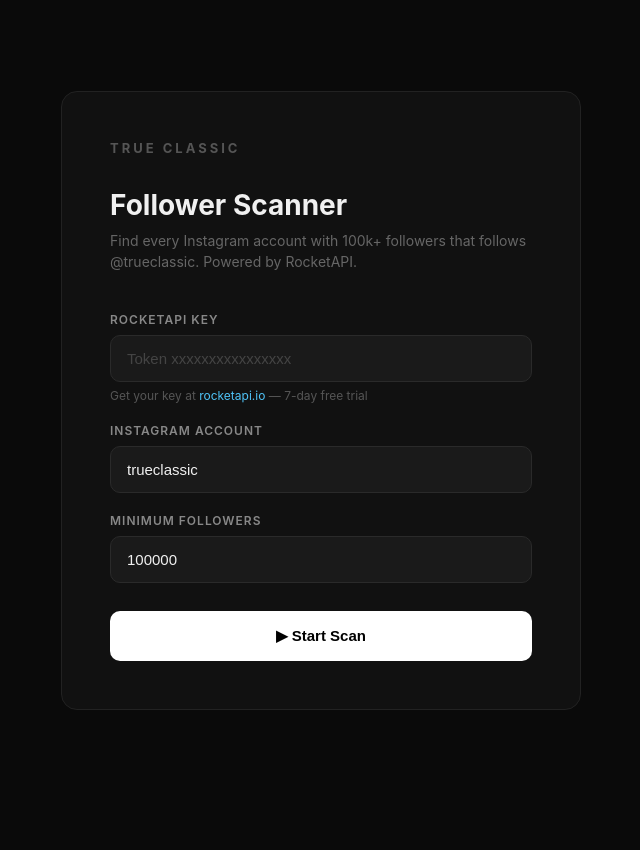
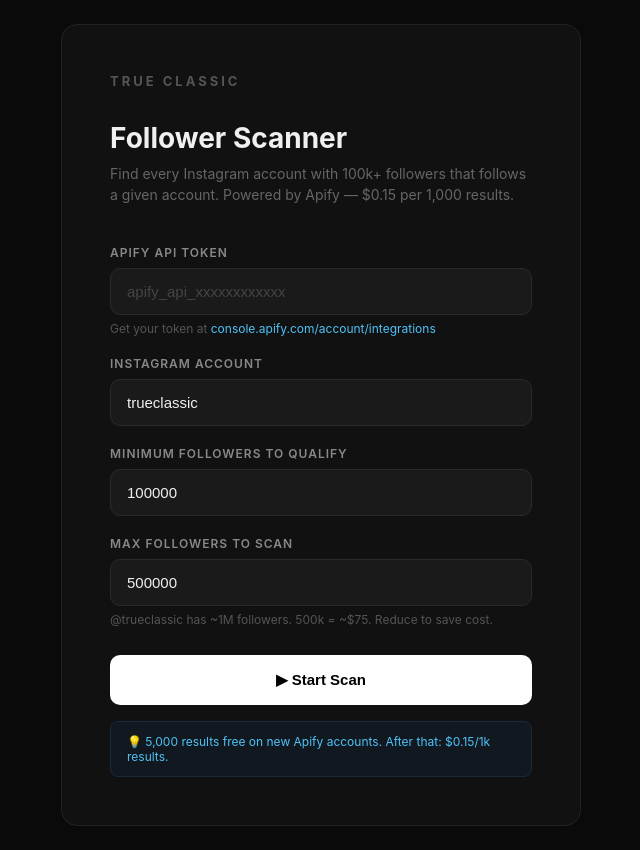
Before and after one commit to rb915/tc-follower-scanner, a Flask app: page / in a window 1280 px wide. Shown: the whole page, without its empty margins (319-959 px from the left). Before the commit the page ends 710 px from the top, so only its background shows below. Run offline with Flask 3, Linux system fonts and the light colour scheme.

Commit message:
feat: switch from RocketAPI to Apify instagram-follower-scraper

```diff
--- a/app.py
+++ b/app.py
@@ -10,175 +10,175 @@ import requests
 
 app = Flask(__name__)
 
-ROCKETAPI_KEY = os.environ.get("ROCKETAPI_KEY", "")
+APIFY_TOKEN = os.environ.get("APIFY_TOKEN", "")
 MIN_FOLLOWERS = int(os.environ.get("MIN_FOLLOWERS", "100000"))
-TC_INSTAGRAM_USER_ID = "244687506"  # @trueclassic
+ACTOR_ID = "apify~instagram-follower-scraper"
 
-# In-memory job store (persists for process lifetime, enough for Render)
+# In-memory job store
 jobs = {}
 
-def get_user_id(username: str, api_key: str) -> str:
-    """Resolve Instagram username to user ID."""
-    resp = requests.post(
-        "https://v1.rocketapi.io/instagram/user/get_info",
-        headers={"Authorization": f"Token {api_key}"},
-        json={"username": username},
-        timeout=15
-    )
-    resp.raise_for_status()
-    data = resp.json()
-    response = data.get("response", {})
-    if not isinstance(response, dict):
-        raise ValueError(f"Unexpected response: {str(response)[:200]}")
-    body = response.get("body", {})
-    if not isinstance(body, dict):
-        raise ValueError(f"Unexpected body: {str(body)[:200]}")
-    return str(body["data"]["user"]["id"])
 
-
-def scrape_followers(job_id: str, user_id: str, api_key: str, min_followers: int):
-    """Background thread: paginate through all followers, filter by min_followers."""
+def run_apify_scan(job_id: str, username: str, results_limit: int, min_followers: int, token: str):
+    """Start Apify actor run, poll until done, filter results."""
     job = jobs[job_id]
     job["status"] = "running"
     job["started_at"] = datetime.utcnow().isoformat()
-    job["results"] = []
-    job["total_scanned"] = 0
-    job["pages"] = 0
-    job["errors"] = 0
 
-    max_id = None
-    consecutive_errors = 0
+    try:
+        # Start the actor run
+        resp = requests.post(
+            f"https://api.apify.com/v2/acts/{ACTOR_ID}/runs",
+            headers={"Authorization": f"Bearer {token}", "Content-Type": "application/json"},
+            json={
+                "usernames": [username],
+                "resultsLimit": results_limit,
+                "getFollowers": True,
+                "getFollowing": False,
+            },
+            timeout=30,
+        )
+        resp.raise_for_status()
+        run_data = resp.json()["data"]
+        run_id = run_data["id"]
+        dataset_id = run_data["defaultDatasetId"]
+        job["run_id"] = run_id
+        job["dataset_id"] = dataset_id
+        job["apify_url"] = f"https://console.apify.com/actors/runs/{run_id}"
 
+    except Exception as e:
+        job["status"] = "error"
+        job["error_message"] = f"Failed to start Apify run: {e}"
+        return
+
+    # Poll until complete
     while True:
         if job.get("cancelled"):
+            # Abort the Apify run
+            try:
+                requests.post(
+                    f"https://api.apify.com/v2/acts/{ACTOR_ID}/runs/{run_id}/abort",
+                    headers={"Authorization": f"Bearer {token}"},
+                    timeout=10,
+                )
+            except Exception:
+                pass
             job["status"] = "cancelled"
             return
 
-        payload = {"id": user_id, "count": 50}
-        if max_id:
-            payload["max_id"] = max_id
+        try:
+            poll = requests.get(
+                f"https://api.apify.com/v2/acts/{ACTOR_ID}/runs/{run_id}",
+                headers={"Authorization": f"Bearer {token}"},
+                timeout=15,
+            )
+            poll.raise_for_status()
+            run_info = poll.json()["data"]
+            status = run_info["status"]
+            job["apify_status"] = status
 
-        try:
-            resp = requests.post(
-                "https://v1.rocketapi.io/instagram/user/get_followers",
-                headers={"Authorization": f"Token {api_key}"},
-                json=payload,
-                timeout=20
+            # Update live stats from run stats
+            stats = run_info.get("stats", {})
+            job["total_scanned"] = stats.get("outputItemCount", 0)
+
+            if status == "SUCCEEDED":
+                break
+            elif status in ("FAILED", "ABORTED", "TIMED-OUT"):
+                job["status"] = "error"
+                job["error_message"] = f"Apify run ended with status: {status}"
+                return
+
+        except Exception as e:
+            job["errors"] = job.get("errors", 0) + 1
+            job["last_error"] = str(e)
+
+        time.sleep(5)
+
+    # Fetch results
+    try:
+        offset = 0
+        page_size = 1000
+        all_results = []
+
+        while True:
+            r = requests.get(
+                f"https://api.apify.com/v2/datasets/{dataset_id}/items",
+                headers={"Authorization": f"Bearer {token}"},
+                params={"format": "json", "limit": page_size, "offset": offset},
+                timeout=30,
             )
-            resp.raise_for_status()
-            data = resp.json()
-            consecutive_errors = 0
-        except Exception as e:
-            job["errors"] += 1
-            consecutive_errors += 1
-            try:
-                raw = resp.text[:300]
-            except Exception:
-                raw = "(no response)"
-            job["last_error"] = f"{e} | raw: {raw}"
-            if consecutive_errors >= 5:
-                job["status"] = "error"
-                job["error_message"] = f"Too many consecutive errors: {e}"
-                return
-            time.sleep(5)
-            continue
+            r.raise_for_status()
+            items = r.json()
+            if not items:
+                break
+            all_results.extend(items)
+            if len(items) < page_size:
+                break
+            offset += page_size
 
-        response = data.get("response", {})
-        if not isinstance(response, dict):
-            job["errors"] += 1
-            job["last_error"] = f"Unexpected response format: {str(response)[:200]}"
-            time.sleep(5)
-            continue
-        body = response.get("body", {})
-        if not isinstance(body, dict):
-            job["errors"] += 1
-            job["last_error"] = f"Unexpected body format: {str(body)[:200]}"
-            time.sleep(5)
-            continue
-        users = body.get("users", [])
-        if not isinstance(users, list):
-            users = []
+        job["total_scanned"] = len(all_results)
 
-        if not users:
-            break
+        # Filter by min_followers
+        qualified = [
+            {
+                "username": item.get("username", ""),
+                "full_name": item.get("fullName", ""),
+                "follower_count": item.get("followersCount", 0),
+                "following_count": item.get("followingCount", 0),
+                "is_verified": item.get("isVerified", False),
+                "is_private": item.get("isPrivate", False),
+                "biography": item.get("biography", ""),
+                "external_url": item.get("externalUrl", ""),
+                "profile_url": f"https://instagram.com/{item.get('username', '')}",
+            }
+            for item in all_results
+            if item.get("followersCount", 0) >= min_followers
+        ]
 
-        job["pages"] += 1
-        job["total_scanned"] += len(users)
+        qualified.sort(key=lambda x: x["follower_count"], reverse=True)
+        job["results"] = qualified
+        job["qualified_count"] = len(qualified)
+        job["status"] = "complete"
+        job["finished_at"] = datetime.utcnow().isoformat()
 
-        for u in users:
-            fc = u.get("follower_count", 0)
-            if fc >= min_followers:
-                job["results"].append({
-                    "username": u.get("username", ""),
-                    "full_name": u.get("full_name", ""),
-                    "follower_count": fc,
-                    "following_count": u.get("following_count", 0),
-                    "is_verified": u.get("is_verified", False),
-                    "is_private": u.get("is_private", False),
-                    "biography": u.get("biography", ""),
-                    "external_url": u.get("external_url", ""),
-                    "profile_url": f"https://instagram.com/{u.get('username', '')}",
-                })
-
-        job["qualified_count"] = len(job["results"])
-
-        # Check for next page
-        next_max_id = body.get("next_max_id")
-        if not next_max_id:
-            break
-        max_id = next_max_id
-
-        # Polite delay to avoid rate limiting
-        time.sleep(1.2)
-
-    job["status"] = "complete"
-    job["finished_at"] = datetime.utcnow().isoformat()
-    # Sort results by follower count descending
-    job["results"].sort(key=lambda x: x["follower_count"], reverse=True)
+    except Exception as e:
+        job["status"] = "error"
+        job["error_message"] = f"Failed to fetch results: {e}"
 
 
 @app.route("/")
 def index():
-    return render_template("index.html", jobs=jobs, default_api_key=ROCKETAPI_KEY)
+    return render_template("index.html", jobs=jobs, default_api_key=APIFY_TOKEN)
 
 
 @app.route("/start", methods=["POST"])
 def start_scan():
-    api_key = request.form.get("api_key", "").strip()
+    token = request.form.get("api_key", "").strip()
     username = request.form.get("username", "trueclassic").strip().lstrip("@")
     min_followers_input = int(request.form.get("min_followers", MIN_FOLLOWERS))
+    results_limit = int(request.form.get("results_limit", 500000))
 
-    if not api_key:
-        return jsonify({"error": "API key required"}), 400
+    if not token:
+        return jsonify({"error": "Apify API token required"}), 400
 
     job_id = datetime.utcnow().strftime("%Y%m%d_%H%M%S")
     jobs[job_id] = {
         "id": job_id,
         "username": username,
         "min_followers": min_followers_input,
+        "results_limit": results_limit,
         "status": "starting",
         "results": [],
         "total_scanned": 0,
         "qualified_count": 0,
-        "pages": 0,
         "errors": 0,
         "created_at": datetime.utcnow().isoformat(),
     }
 
-    def run():
-        try:
-            # Resolve user ID if not using default TC
-            if username.lower() == "trueclassic":
-                uid = TC_INSTAGRAM_USER_ID
-            else:
-                uid = get_user_id(username, api_key)
-            jobs[job_id]["user_id"] = uid
-            scrape_followers(job_id, uid, api_key, min_followers_input)
-        except Exception as e:
-            jobs[job_id]["status"] = "error"
-            jobs[job_id]["error_message"] = str(e)
-
-    t = threading.Thread(target=run, daemon=True)
+    t = threading.Thread(
+        target=run_apify_scan,
+        args=(job_id, username, results_limit, min_followers_input, token),
+        daemon=True,
+    )
     t.start()
     return redirect(url_for("job_status", job_id=job_id))
 
@@ -196,15 +196,15 @@ def job_status_json(job_id):
     job = jobs.get(job_id)
     if not job:
         return jsonify({"error": "not found"}), 404
-    # Return summary without full results list for polling
     return jsonify({
         "id": job["id"],
         "status": job["status"],
+        "apify_status": job.get("apify_status", ""),
         "total_scanned": job["total_scanned"],
         "qualified_count": job["qualified_count"],
-        "pages": job["pages"],
         "errors": job.get("errors", 0),
         "last_error": job.get("last_error", ""),
+        "apify_url": job.get("apify_url", ""),
     })
 
 
@@ -233,7 +233,7 @@ def download_csv(job_id):
     return Response(
         output.getvalue(),
         mimetype="text/csv",
-        headers={"Content-Disposition": f"attachment; filename={filename}"}
+        headers={"Content-Disposition": f"attachment; filename={filename}"},
     )
 
 
--- a/render.yaml
+++ b/render.yaml
@@ -7,7 +7,7 @@ services:
     envVars:
       - key: PYTHON_VERSION
         value: 3.11.11
-      - key: ROCKETAPI_KEY
+      - key: APIFY_TOKEN
         sync: false
       - key: MIN_FOLLOWERS
         value: "100000"
--- a/templates/index.html
+++ b/templates/index.html
@@ -17,6 +17,7 @@
   input:focus { border-color: #444; }
   input::placeholder { color: #444; }
   .hint { font-size: 12px; color: #555; margin-top: 6px; }
+  .hint a { color: #4fc3f7; text-decoration: none; }
   button[type=submit] { width: 100%; padding: 16px; background: #fff; color: #000; border: none; border-radius: 10px; font-size: 15px; font-weight: 700; cursor: pointer; margin-top: 8px; transition: opacity 0.2s; }
   button[type=submit]:hover { opacity: 0.88; }
   .past-jobs { margin-top: 40px; padding-top: 32px; border-top: 1px solid #1e1e1e; }
@@ -34,29 +35,36 @@
   .badge-cancelled { background: #2a2a2a; color: #777; }
   a { color: #4fc3f7; text-decoration: none; }
   a:hover { text-decoration: underline; }
+  .cost-note { background: #111820; border: 1px solid #1a2a3a; border-radius: 8px; padding: 12px 16px; font-size: 12px; color: #4fc3f7; margin-top: 16px; }
 </style>
 </head>
 <body>
 <div class="card">
   <div class="logo">True Classic</div>
   <h1>Follower Scanner</h1>
-  <p class="subtitle">Find every Instagram account with 100k+ followers that follows @trueclassic. Powered by RocketAPI.</p>
+  <p class="subtitle">Find every Instagram account with 100k+ followers that follows a given account. Powered by Apify — $0.15 per 1,000 results.</p>
 
   <form action="/start" method="POST">
     <div class="field">
-      <label>RocketAPI Key</label>
-      <input type="text" name="api_key" placeholder="Token xxxxxxxxxxxxxxxx" value="{{ default_api_key }}" required>
-      <div class="hint">Get your key at <a href="https://rocketapi.io" target="_blank">rocketapi.io</a> — 7-day free trial</div>
+      <label>Apify API Token</label>
+      <input type="text" name="api_key" placeholder="apify_api_xxxxxxxxxxxx" value="{{ default_api_key }}" required>
+      <div class="hint">Get your token at <a href="https://console.apify.com/account/integrations" target="_blank">console.apify.com/account/integrations</a></div>
     </div>
     <div class="field">
       <label>Instagram Account</label>
       <input type="text" name="username" value="trueclassic" placeholder="trueclassic">
     </div>
     <div class="field">
-      <label>Minimum Followers</label>
+      <label>Minimum Followers to Qualify</label>
       <input type="number" name="min_followers" value="100000" min="1000">
     </div>
+    <div class="field">
+      <label>Max Followers to Scan</label>
+      <input type="number" name="results_limit" value="500000" min="1000">
+      <div class="hint">@trueclassic has ~1M followers. 500k = ~$75. Reduce to save cost.</div>
+    </div>
     <button type="submit">▶ Start Scan</button>
+    <div class="cost-note">💡 5,000 results free on new Apify accounts. After that: $0.15/1k results.</div>
   </form>
 
   {% if jobs %}
```
